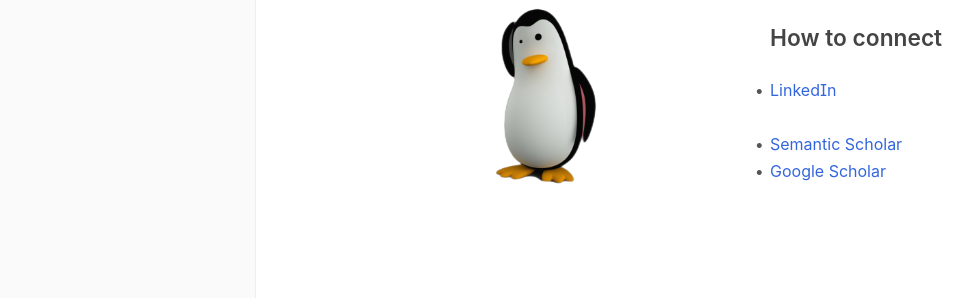
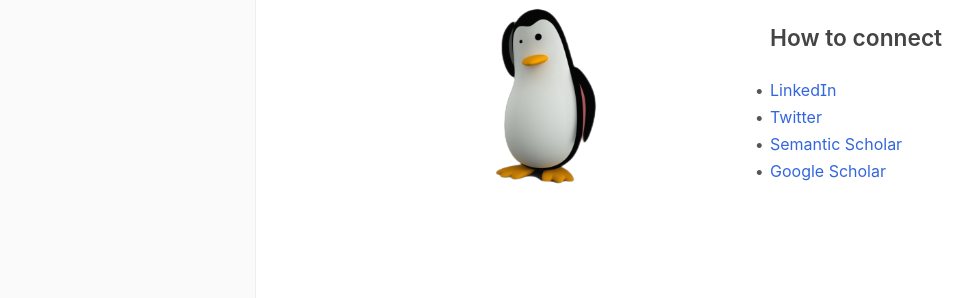
Before and after one commit to suswes/suswes.github.io, an MkDocs documentation site: the page built from docs/index.md, in a window 1280 px wide and 900 px high. Shown: the part 259-557 px from the top of the window, without its empty margins (112-1085 px from the left). Built offline with MkDocs 1.6.1, drawn with Linux system fonts in a browser that asks for light colours; some web fonts are replaced.

Commit message:
Update index.md

```diff
--- a/docs/index.md
+++ b/docs/index.md
@@ -6,7 +6,7 @@
 
 ## How to connect
 - [LinkedIn](https://www.linkedin.com/in/susan-westfall-9a7b4248){target=_blank}
-<!-- - [Twitter](http://twitter.com/vikrantt){target=_blank} -->
+- [Twitter](https://twitter.com/WestfallSusan){target=_blank}
 - [Semantic Scholar](https://www.semanticscholar.org/author/Susan-Westfall/49749982){target=_blank}
 - [Google Scholar](https://scholar.google.com/citations?user=EOFG8hQAAAAJ&hl=en){target=_blank}
 
```
